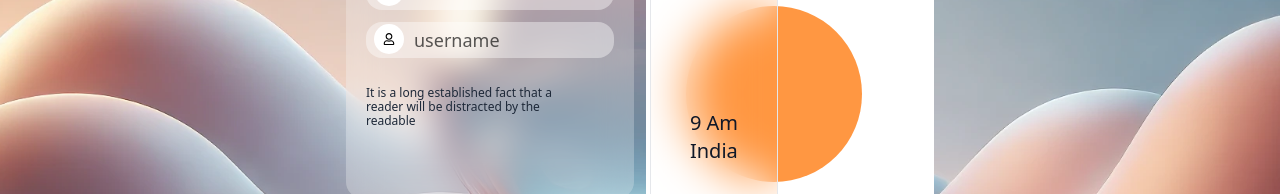
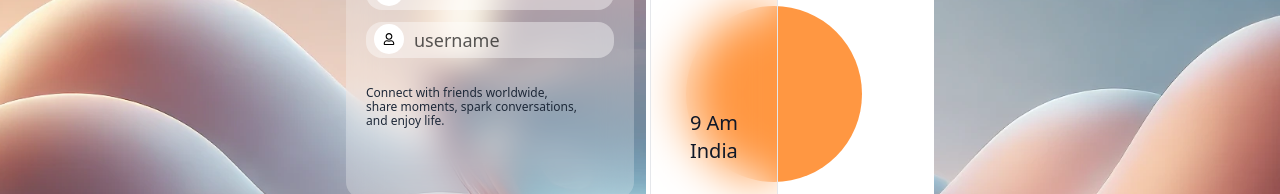
Before and after one commit to Piyush631/chatapp, a React (Vite) app in the folder frontend/: page / in a window 1280 px wide. Shown: the part 286-480 px from the top of the page. Built offline with nearby package versions, Linux system fonts and the light colour scheme.

Commit message:
add font

```diff
--- a/frontend/src/component/BlurPage.tsx
+++ b/frontend/src/component/BlurPage.tsx
@@ -130,7 +130,8 @@ function joinroom(){
     return;
    }
 
-
+  // http://localhost:8080
+  //https://chatsphere-9c5w.onrender.com
     const ws:any=new WebSocket("https://chatsphere-9c5w.onrender.com")
     setWss(ws)
     ws.onopen=()=>{
@@ -148,7 +149,7 @@ function joinroom(){
 }
     return (
         <div
-            className="min-h-screen  max-h-auto  w-full flex  flex-col  lg:flex-row gap-3 items-center justify-center"
+            className="min-h-screen    max-h-auto  w-full flex  flex-col  lg:flex-row gap-3 items-center justify-center"
             style={{
                 backgroundImage: `url(${BlurImage})`,
                 backgroundSize: 'cover',
@@ -197,7 +198,7 @@ function joinroom(){
 
                     </div>
 
-                    <div className='text-xs w-[215px] py-4  text-gray-800 leading-3.5'>It is a long established fact that a reader will be distracted by the readable </div>
+                    <div className='text-xs w-[215px] py-4 font-regular text-gray-800 leading-3.5'> Connect with friends worldwide, share moments, spark conversations, and enjoy life. </div>
 
                 </div>
                 </div>
@@ -236,7 +237,7 @@ function joinroom(){
 
                         <div>India</div>
                     </div>
-                    <div className='text-lg text-gray-800'>ChatSphere</div>
+                    <div className='text-lg  font-medium text-gray-800'>ChatSphere</div>
                     </div>
                     <div className='  p-4 h-full flex flex-col justify-end items-end'>
 
--- a/frontend/src/component/Chatroom.tsx
+++ b/frontend/src/component/Chatroom.tsx
@@ -174,7 +174,7 @@ setRoomid(" ")
             } </div>)}
 
                 </div>
-                <div className="    rounded-b-2xl h-20 pt-4 bg-[#AE9B86] flex  items-center px-1 pb-1 gap-2">
+                <div className="    rounded-b-2xl h-20 pt-4 bg-[#AE9B86]  flex  items-center px-1 pb-1 gap-2">
                   <label htmlFor="file" className="text-3xl">
                   <CiImageOn />
                   <input type="file" id="file" style={{display:'none'}} onChange={sendImage} accept="image/jpg,image/png,image/jpeg,image/gif"/>
--- /dev/null
+++ b/package.json
@@ -0,0 +1,6 @@
+{
+  "dependencies": {
+    "react": "^18.3.1",
+    "react-dom": "^18.3.1"
+  }
+}
```
Also changed, not shown: frontend/src/index.css (line endings or trailing spaces).
